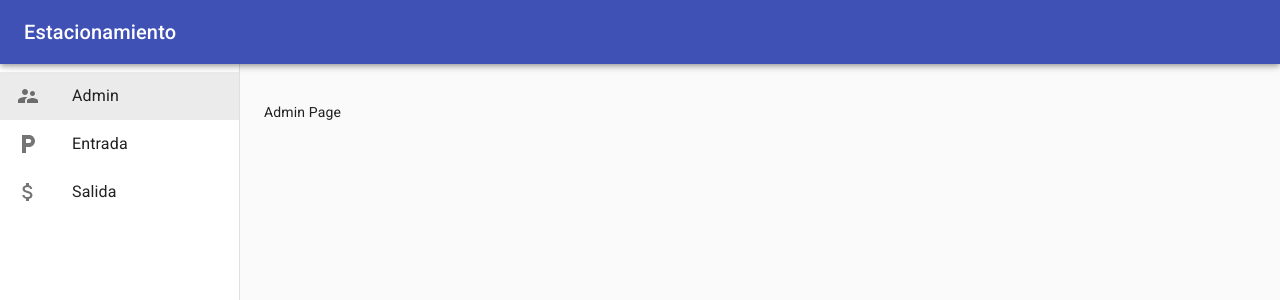
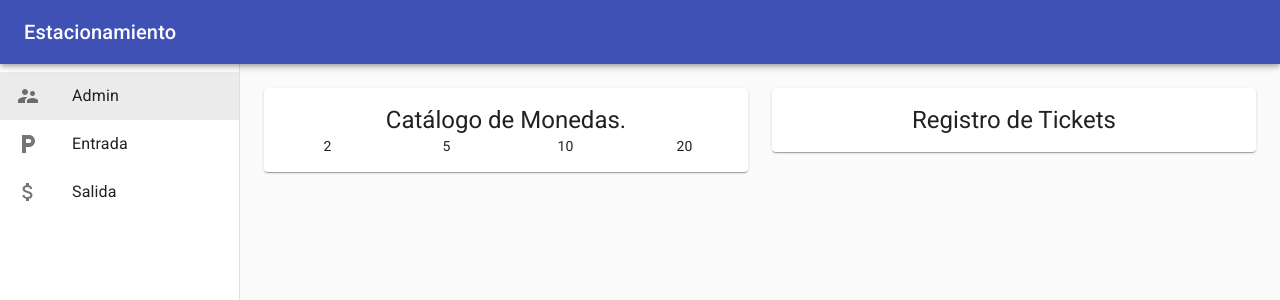
Before and after one commit to ErickGomez98/react-estacionamiento, a React (Create React App) app: page /admin in a window 1280 px wide. Shown: the top 300 px of the page. Built offline with nearby package versions, Linux system fonts and the light colour scheme.

Commit message:
Se agrega el state de las monedas a redux.

```diff
--- a/src/Pages/AdminPage.tsx
+++ b/src/Pages/AdminPage.tsx
@@ -1,11 +1,68 @@
 import React from 'react';
+import { makeStyles, createStyles, Theme } from '@material-ui/core/styles';
+import Paper from '@material-ui/core/Paper';
+import Grid from '@material-ui/core/Grid';
+import Typography from '@material-ui/core/Typography';
+import Moneda from '../components/Moneda';
+import { useSelector, useDispatch } from 'react-redux';
+import { IAllState } from '../Util/Types/Types-Interfaces';
+import { IMonedasAction } from '../Redux/Reducers/Monedas';
+import { Dispatch } from 'redux';
 
+const useStyles = makeStyles((theme: Theme) =>
+    createStyles({
+        root: {
+            flexGrow: 1,
+        },
+        paper: {
+            padding: theme.spacing(2),
+            textAlign: 'center',
+            color: theme.palette.text.primary,
+        },
+    }),
+);
 interface Props {
 
 }
 
 const AdminPage: React.FC<Props> = () => {
-    return <p>Admin Page</p>
+    const classes = useStyles();
+    const Monedas = useSelector<IAllState, IAllState['Monedas']>((state) => state.Monedas);
+    const dispatchMonedas = useDispatch<Dispatch<IMonedasAction>>();
+
+    console.log(Monedas)
+    return (
+        <Grid container spacing={3}>
+            <Grid item sm={6} xs={12}>
+                <Paper className={classes.paper}>
+                    <Typography variant="h5" component="h3">
+                        Catálogo de Monedas.
+                    </Typography>
+                    <Grid container spacing={3}>
+                        <Grid item sm={3} xs={6}>
+                            <Moneda denominacion={2} active={Monedas.moneda2} clickEv={() => { dispatchMonedas({ type: 'CambiarMonedasActivas', payload: { moneda2: !Monedas.moneda2 } }) }} />
+                        </Grid>
+                        <Grid item sm={3} xs={6}>
+                            <Moneda denominacion={5} active={Monedas.moneda5} clickEv={() => { dispatchMonedas({ type: 'CambiarMonedasActivas', payload: { moneda5: !Monedas.moneda5 } }) }} />
+                        </Grid>
+                        <Grid item sm={3} xs={6}>
+                            <Moneda denominacion={10} active={Monedas.moneda10} clickEv={() => { dispatchMonedas({ type: 'CambiarMonedasActivas', payload: { moneda10: !Monedas.moneda10 } }) }} />
+                        </Grid>
+                        <Grid item sm={3} xs={6}>
+                            <Moneda denominacion={20} active={Monedas.moneda20} clickEv={() => { dispatchMonedas({ type: 'CambiarMonedasActivas', payload: { moneda20: !Monedas.moneda20 } }) }} />
+                        </Grid>
+                    </Grid>
+                </Paper>
+            </Grid>
+            <Grid item sm={6} xs={12}>
+                <Paper className={classes.paper}>
+                    <Typography variant="h5" component="h3">
+                        Registro de Tickets
+                    </Typography>
+                </Paper>
+            </Grid>
+        </Grid>
+    )
 };
 
 export default AdminPage;
--- a/src/Redux/Reducers/Main/index.ts
+++ /dev/null
@@ -1,25 +0,0 @@
-
-import { IAllState } from '../../../Util/Types/Types-Interfaces';
-
-type TMainActions =
-    'MainAction' |
-    'Action';
-
-
-export interface IMainAction {
-    type: TMainActions,
-    payload: Partial<IAllState['Main']>,
-    _reponse?: any
-}
-
-export const initialMainState: IAllState['Main'] = { main: 'main' };
-
-export const MainReducer = (state = initialMainState, action: IMainAction) => {
-    const { type, payload, _reponse = {} } = action;
-    switch (type) {
-        case 'MainAction':
-        case 'Action':
-        default:
-            return state;
-    }
-}
--- /dev/null
+++ b/src/Redux/Reducers/Monedas/index.ts
@@ -0,0 +1,32 @@
+
+import { IAllState } from '../../../Util/Types/Types-Interfaces';
+
+type TMainActions =
+    'CambiarMonedasActivas' |
+    'Action';
+
+
+export interface IMonedasAction {
+    type: TMainActions,
+    payload: Partial<IAllState['Monedas']>,
+    _reponse?: any
+}
+
+export const initialMainState: IAllState['Monedas'] = {
+    moneda2: false,
+    moneda5: false,
+    moneda10: false,
+    moneda20: false,
+};
+
+
+export const MainReducer = (state = initialMainState, action: IMonedasAction) => {
+    const { type, payload, _reponse = {} } = action;
+    switch (type) {
+        case 'CambiarMonedasActivas':
+            return { ...state, ...payload }
+        case 'Action':
+        default:
+            return state;
+    }
+}
--- a/src/Redux/Reducers/index.ts
+++ b/src/Redux/Reducers/index.ts
@@ -1,8 +1,8 @@
 import { combineReducers } from 'redux';
-import { MainReducer } from './Main';
+import { MainReducer as MonedasReducer } from './Monedas';
 
 export const Reducers = {
-    Main: MainReducer,
+    Monedas: MonedasReducer,
 };
 
 export default combineReducers(Reducers);
--- /dev/null
+++ b/src/components/Moneda.tsx
@@ -0,0 +1,18 @@
+import React from 'react';
+
+export type DenominacionMoneda = 2 | 5 | 10 | 20;
+interface Props {
+    denominacion: DenominacionMoneda,
+    clickEv: () => void,
+    active: boolean
+}
+
+const Moneda: React.FC<Props> = (props) => {
+    return (
+        <div onClick={props.clickEv} className={'moneda' + (props.active ? ' active' : '')}>
+            {props.denominacion}
+        </div>
+    );
+};
+
+export default Moneda;
```
Also changed, not shown: src/Util/Types/Types-Interfaces.ts (+5 -2 lines).
